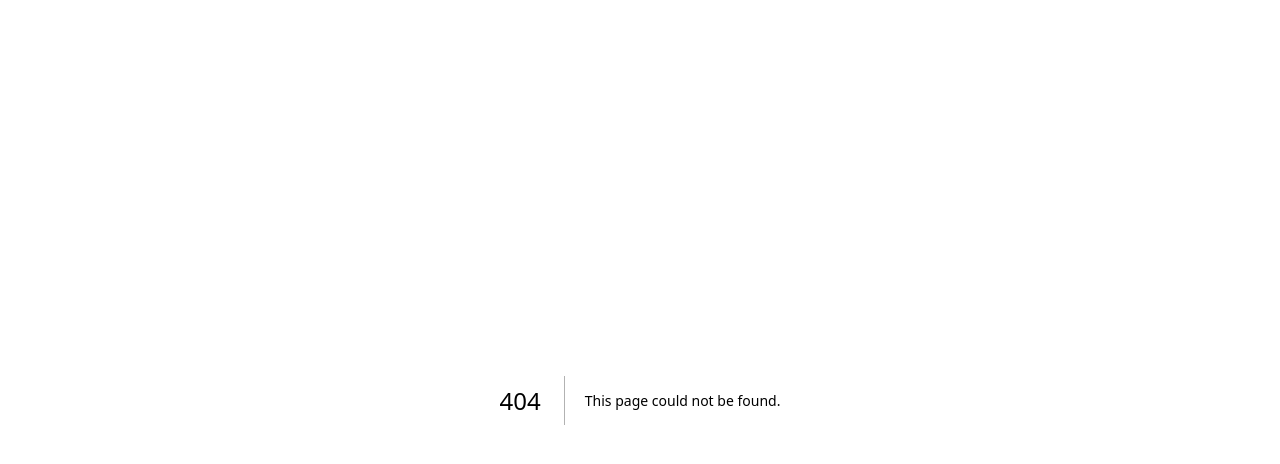
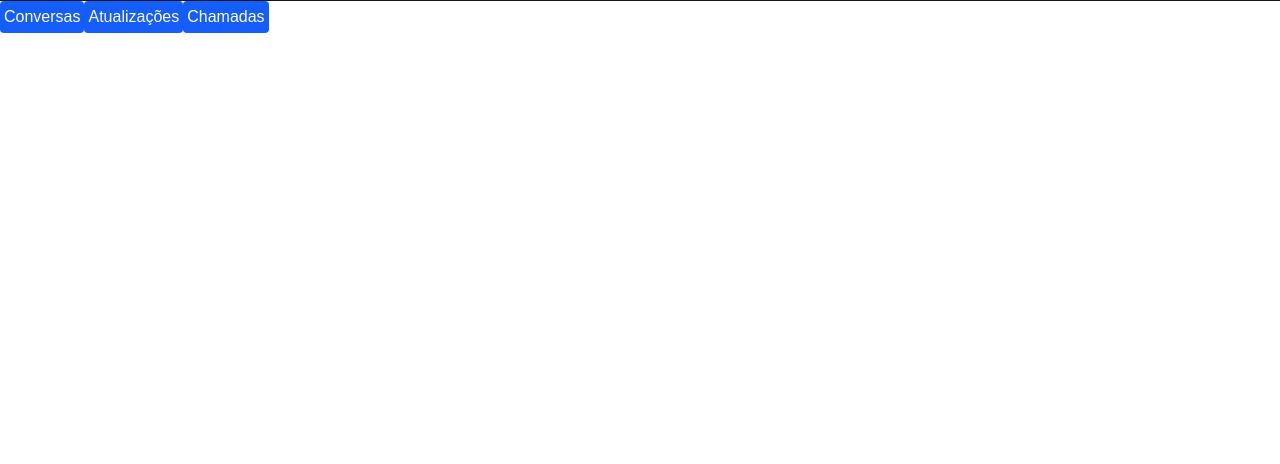
Before and after one commit to Leonel-p-a/estudos-react-e-next, a Next.js app: page /fundamentals/9_communication/indirect in a window 1280 px wide. Before the commit this address had no page. Shown: the top 464 px of the page. Built offline with nearby package versions, Linux system fonts and the light colour scheme.

Commit message:
Update: estudo sobre comunicação direta e indireta

```diff
--- /dev/null
+++ b/src/app/fundamentals/9_communication/direct/components/DirectContent.tsx
@@ -0,0 +1,11 @@
+interface PropsContent {
+    name: string
+}
+
+export default function IndirectContent( props: PropsContent ) {
+    return (
+        <div>
+            <span>{props.name}</span>
+        </div>
+    )
+}
--- /dev/null
+++ b/src/app/fundamentals/9_communication/direct/components/DirectTab.tsx
@@ -0,0 +1,18 @@
+'use client';
+import { useState } from "react";
+import DirectContent from "./DirectContent";
+
+export default function DirectTab() { // Pai
+
+    const [tab, setTab] = useState('');
+
+    return (
+        <div>
+            <button onClick={() => setTab('Conversas')} className="button">Conversas</button>
+            <button onClick={() => setTab('Atualizações')} className="button">Atualizações</button>
+            <button onClick={() => setTab('Chamadas')} className="button">Chamadas</button>
+
+            <DirectContent name={tab} /*Filho*/ />
+        </div>
+    )
+}
--- /dev/null
+++ b/src/app/fundamentals/9_communication/direct/page.tsx
@@ -0,0 +1,9 @@
+import DirectTab from "./components/DirectTab";
+
+export default function Direct() {
+return (
+    <div>
+        <DirectTab />
+    </div>
+)
+}
--- /dev/null
+++ b/src/app/fundamentals/9_communication/indirect/components/IndirectContent.tsx
@@ -0,0 +1,19 @@
+import { useState } from "react";
+import IndirectTab from "./IndirectTab";
+
+export default function IndirectContent() {
+
+    const [ tab, setTab ] = useState('');
+
+    function changeName( name: string ) {
+        setTab(name);
+    }
+
+    return (
+        <div>
+            <span>{tab}</span>
+            <hr />
+            <IndirectTab update={changeName} />
+        </div>
+    )
+}
--- /dev/null
+++ b/src/app/fundamentals/9_communication/indirect/components/IndirectTab.tsx
@@ -0,0 +1,13 @@
+interface PropsTab {
+    update( name: string ): void
+}
+
+export default function DirectTab( props: PropsTab ) {
+    return (
+        <div>
+            <button onClick={() => props.update('Conversas')} className="button">Conversas</button>
+            <button onClick={() => props.update('Atualizações')} className="button">Atualizações</button>
+            <button onClick={() => props.update('Chamadas')} className="button">Chamadas</button>
+        </div>
+    )
+}
--- /dev/null
+++ b/src/app/fundamentals/9_communication/indirect/page.tsx
@@ -0,0 +1,10 @@
+'use client'
+import IndirectContent from "./components/IndirectContent";
+
+export default function Indirect() {
+return (
+    <div>
+        <IndirectContent />
+    </div>
+)
+}
--- a/src/app/globals.css
+++ b/src/app/globals.css
@@ -34,3 +34,8 @@ body {
   @apply bg-gray-200 text-black p-1;
   @apply rounded-sm placeholder:text-gray-500
 }
+
+.button {
+  @apply bg-blue-600 p-1;
+  @apply rounded-sm text-white hover:bg-blue-400;
+}
```
